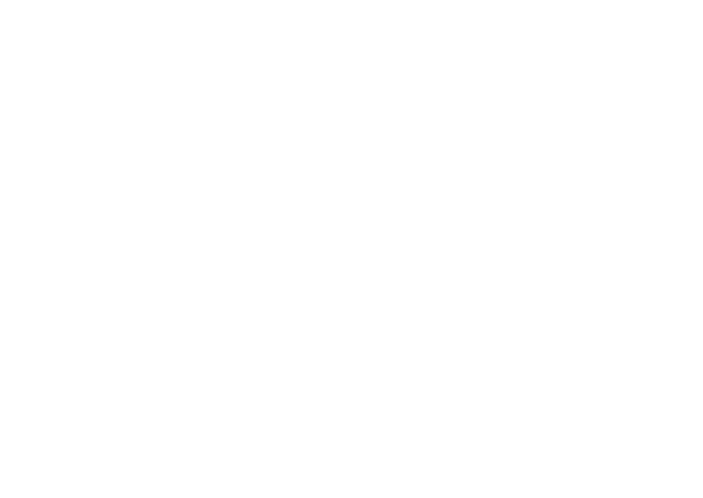
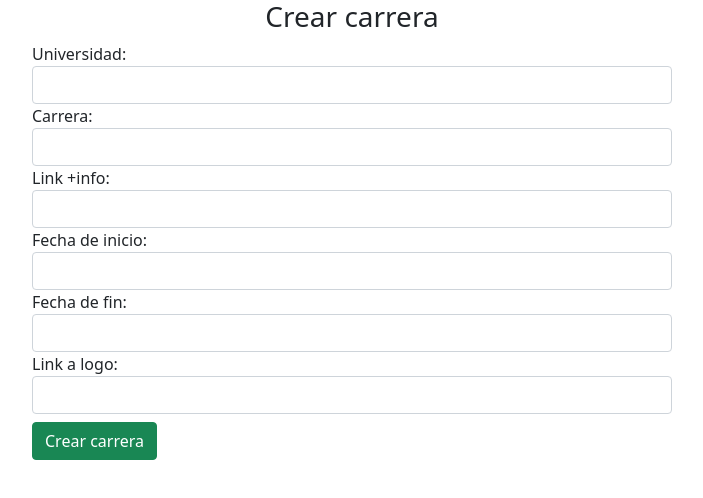
Before and after one commit to sosarodrigox/portfolioweb_dinamico, an Angular app: page /crear-carrera in a window 1280 px wide. Before the commit this address led to /. Shown: the top 498 px of the page, without its empty margins (288-991 px from the left). Built offline with nearby package versions, Linux system fonts and the light colour scheme.

Commit message:
funciona agregar carrera

```diff
--- a/src/app/app-routing.module.ts
+++ b/src/app/app-routing.module.ts
@@ -1,5 +1,6 @@
 import { NgModule } from '@angular/core';
 import { RouterModule, Routes } from '@angular/router';
+import { CrearCarreraComponent } from './componentes/crear-carrera/crear-carrera.component';
 import { CrearExperienciaComponent } from './componentes/crear-experiencia/crear-experiencia.component';
 import { HomeComponent } from './componentes/home/home.component';
 import { LoginComponent } from './componentes/login/login.component';
@@ -8,7 +9,8 @@ const routes: Routes = [
   {path:'portfolio', component:HomeComponent},
   {path:'', component:HomeComponent},
   {path:'login', component:LoginComponent},
-  {path:'crear-experiencia', component:CrearExperienciaComponent}
+  {path:'crear-experiencia', component:CrearExperienciaComponent},
+  {path:'crear-carrera', component:CrearCarreraComponent}
 
 ];
 
--- a/src/app/app.module.ts
+++ b/src/app/app.module.ts
@@ -18,6 +18,7 @@ import { HomeComponent } from './componentes/home/home.component';
 import { LoginComponent } from './componentes/login/login.component';
 import { CrearExperienciaComponent } from './componentes/crear-experiencia/crear-experiencia.component';
 import { FormsModule } from '@angular/forms';
+import { CrearCarreraComponent } from './componentes/crear-carrera/crear-carrera.component';
 
 @NgModule({
   declarations: [
@@ -34,7 +35,8 @@ import { FormsModule } from '@angular/forms';
     BotonHeaderComponent,
     HomeComponent,
     LoginComponent,
-    CrearExperienciaComponent
+    CrearExperienciaComponent,
+    CrearCarreraComponent
   ],
   imports: [
     BrowserModule,
--- /dev/null
+++ b/src/app/componentes/crear-carrera/crear-carrera.component.html
@@ -0,0 +1,63 @@
+<div class="col-md-6 offset-md-3">
+    <h3 class="text-center">Crear carrera</h3>
+    <form (ngSubmit)="onSubmit()">
+        <div class="form-group">
+            <label>Universidad: </label>
+            <input type="text"
+            class="form-control"
+            id="universidad"
+            [(ngModel)]="carrera.universidad"
+            name = "universidad"
+            >
+        </div>
+        <div class="form-group">
+            <label>Carrera: </label>
+            <input type="text"
+            class="form-control"
+            id="carrera"
+            [(ngModel)]="carrera.carrera"
+            name = "carrera"
+            >
+        </div>
+        <div class="form-group">
+            <label>Link +info: </label>
+            <input type="text"
+            class="form-control"
+            id="link_info"
+            [(ngModel)]="carrera.link_info"
+            name = "link_info"
+            >
+        </div>
+        <div class="form-group">
+            <label>Fecha de inicio: </label>
+            <input type="text"
+            class="form-control"
+            id="fecha_inicio"
+            [(ngModel)]="carrera.fecha_inicio"
+            name = "fecha_inicio"
+            >
+        </div>
+        <div class="form-group">
+            <label>Fecha de fin: </label>
+            <input type="text"
+            class="form-control"
+            id="fecha_fin"
+            [(ngModel)]="carrera.fecha_fin"
+            name = "fecha_fin"
+            >
+        </div>
+        <div class="form-group">
+            <label>Link a logo: </label>
+            <input type="text"
+            class="form-control"
+            id="img_logo"
+            [(ngModel)]="carrera.img_logo"
+            name = "img_logo"
+            >
+        </div>
+        <div>
+            <button class="btn btn-success mt-2">Crear carrera</button>
+        </div>
+
+    </form>
+</div>
--- /dev/null
+++ b/src/app/componentes/crear-carrera/crear-carrera.component.ts
@@ -0,0 +1,34 @@
+import { Component, OnInit } from '@angular/core';
+import { Router } from '@angular/router';
+import { edu_carrera } from 'src/app/model/edu_carrera.model';
+import { CarreraService } from 'src/app/servicios/carrera.service';
+
+@Component({
+  selector: 'app-crear-carrera',
+  templateUrl: './crear-carrera.component.html',
+  styleUrls: ['./crear-carrera.component.css']
+})
+export class CrearCarreraComponent implements OnInit {
+
+  carrera : edu_carrera = new edu_carrera("","","","","","")
+
+  constructor(private carreraService: CarreraService, private router:Router) { }
+
+  ngOnInit(): void {
+  }
+
+  crearCarrera(){
+    this.carreraService.crearCarrera(this.carrera).subscribe(dato =>{
+      console.log(dato);
+      this.volverPortfolio();
+    });
+  }
+
+  volverPortfolio(){
+    this.router.navigate(['/portfolio']);
+  }
+
+  onSubmit(){
+    this.crearCarrera();
+  }
+}
--- a/src/app/componentes/crear-experiencia/crear-experiencia.component.ts
+++ b/src/app/componentes/crear-experiencia/crear-experiencia.component.ts
@@ -11,6 +11,7 @@ import { ExperienciaService } from 'src/app/servicios/experiencia.service';
 export class CrearExperienciaComponent implements OnInit {
 
   experiencia : experiencia = new experiencia("", "", "", "", "", "")
+
   constructor(private expService: ExperienciaService, private router:Router) { }
 
   ngOnInit(): void {
--- a/src/app/componentes/education/education.component.html
+++ b/src/app/componentes/education/education.component.html
@@ -10,7 +10,7 @@
           <h3>Carreras:</h3>
         </div>
         <div class="col-4 d-flex justify-content-end">
-            <button type="button" class="btn btn-outline-light">Agregar Carrera<i class="fa-solid fa-circle-plus fa-lg ms-2"></i></button>
+            <button type="button" class="btn btn-outline-light" (click)="crearCarrera()">Agregar Carrera<i class="fa-solid fa-circle-plus fa-lg ms-2"></i></button>
         </div>
       </div>
     </div>
--- a/src/app/componentes/education/education.component.ts
+++ b/src/app/componentes/education/education.component.ts
@@ -1,4 +1,5 @@
 import { Component, OnInit } from '@angular/core';
+import { Router } from '@angular/router';
 import { CarreraService } from 'src/app/servicios/carrera.service';
 import { PortfolioService } from 'src/app/servicios/portfolio.service';
 
@@ -11,10 +12,14 @@ export class EducationComponent implements OnInit {
 
   eduCarrera: any;
 
-  constructor(private eduCarreraService:CarreraService){}
+  constructor(private eduCarreraService:CarreraService, private router:Router){}
 
   ngOnInit(): void {
     this.eduCarreraService.getListaCarreras().subscribe(data=>{this.eduCarrera=data})
+  }
+
+  crearCarrera(){
+    this.router.navigate(['/crear-carrera'])
   }
   /*
   educacionList:any;
--- a/src/app/servicios/carrera.service.ts
+++ b/src/app/servicios/carrera.service.ts
@@ -15,4 +15,8 @@ export class CarreraService {
   public getListaCarreras():Observable<edu_carrera>{
     return this.http.get<edu_carrera>(this.URL+'ver/lista-carreras');
   }
+
+  public crearCarrera(carrera:edu_carrera):Observable<Object>{
+    return this.http.post(this.URL+'nueva/carrera',carrera);
+  }
 }
```
Also changed, not shown: src/app/componentes/crear-carrera/crear-carrera.component.css (added), 1 other file (tests, documents, lock files or other folders).
